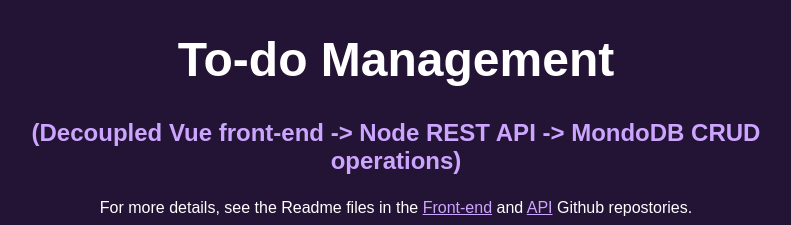
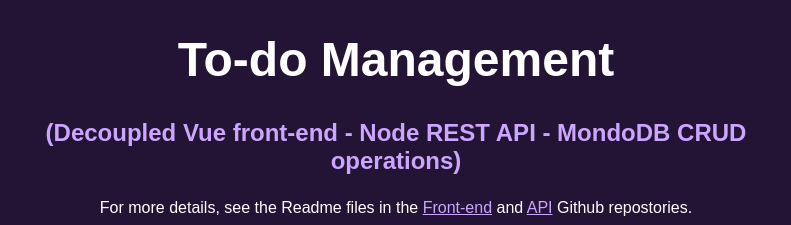
Before and after one commit to bauerindustries/vue-frontend-for-todo-api, a plain HTML site: page index.html in a window 1280 px wide. Shown: the top 225 px of the page, without its empty margins (244-1035 px from the left). Drawn offline with nearby package versions, Linux system fonts and the light colour scheme; no server answers.

Commit message:
Update index.html

```diff
--- a/index.html
+++ b/index.html
@@ -15,7 +15,7 @@
       <h1>To-do Management</h1>
       <div class="project-description">
         <h2>
-          (Decoupled Vue front-end -> Node REST API -> MondoDB CRUD operations)
+          (Decoupled Vue front-end - Node REST API - MondoDB CRUD operations)
         </h2>
         <sub
           >For more details, see the Readme files in the
```
